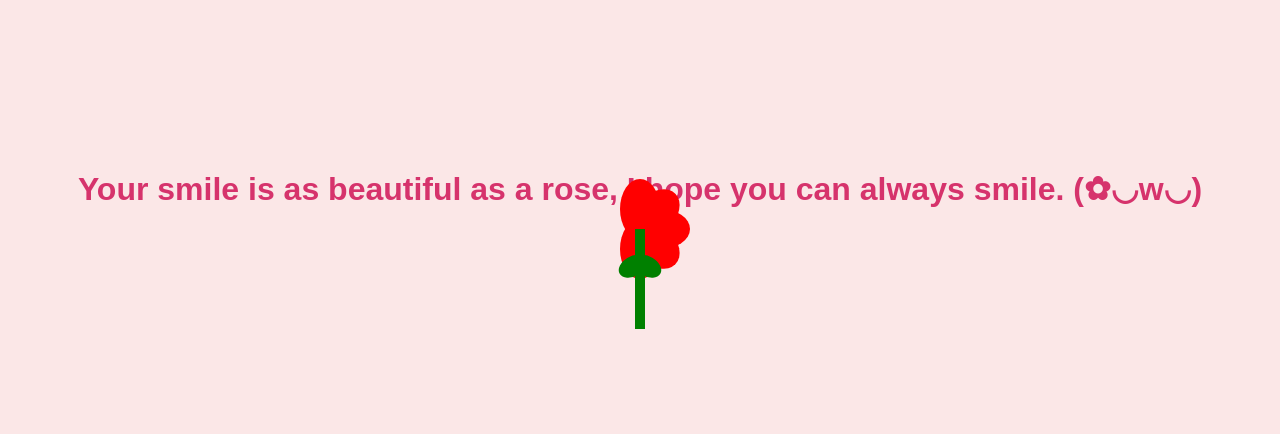
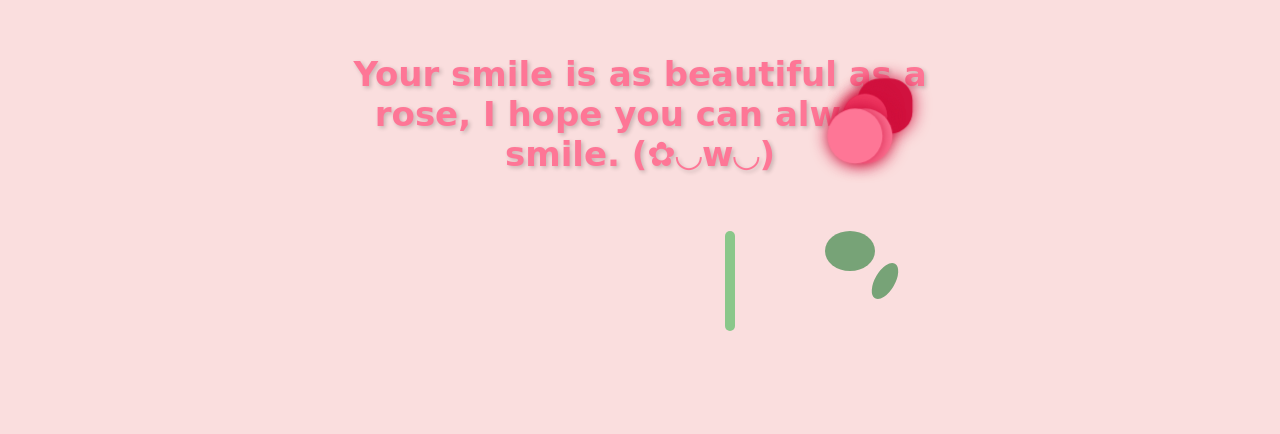
Before and after one commit to AkshatRathod7/rose-day, a plain HTML site: page index.html in a window 1280 px wide. Shown: the part 169-603 px from the top of the page. Drawn offline with Linux system fonts and the light colour scheme.

Commit message:
Update index.html

```diff
--- a/index.html
+++ b/index.html
@@ -10,62 +10,110 @@
             justify-content: center;
             align-items: center;
             height: 100vh;
-            background-color: #fbe7e7;
+            background: #fadede;
             flex-direction: column;
-            font-family: Arial, sans-serif;
+            font-family: 'Sacramento', cursive;
         }
         .container {
+            width: 800px;
+            height: 400px;
+            position: absolute;
+            top: 50%;
+            left: 50%;
+            transform: translate(-50%,-50%);
             text-align: center;
         }
-        .letter h1 {
-            color: #d6336c;
+        h1 {
+            color: #FE7696;
+            font-size: 34px;
+            text-shadow: 2px 2px 4px rgba(0, 0, 0, 0.2);
+        }
+        .letter {
+            width: 600px;
+            height: 400px;
+            display: inline-block;
         }
         .rose {
-            position: relative;
-            display: flex;
-            flex-direction: column;
-            align-items: center;
-            margin-top: 20px;
-        }
-        .flower {
-            position: relative;
-            display: flex;
-            justify-content: center;
-            align-items: center;
+            width: 200px;
+            height: 200px;
+            position: absolute;
+            right: 0;
+            display: inline-block;
+            animation: float 5s infinite ease-in-out;
+            transform: translateY(40%);
         }
         .petal {
-            width: 40px;
-            height: 60px;
-            background: red;
+            width: 50px;
+            height: 50px;
+            background: #fe7696;
             border-radius: 50%;
             position: absolute;
+            box-shadow: 0 0 15px #D1123F;
+            z-index: 2;
+            animation: bloom 10s infinite;
         }
-        .petal:nth-child(1) { transform: rotate(0deg) translateY(-20px); }
-        .petal:nth-child(2) { transform: rotate(45deg) translateY(-20px); }
-        .petal:nth-child(3) { transform: rotate(90deg) translateY(-20px); }
-        .petal:nth-child(4) { transform: rotate(135deg) translateY(-20px); }
-        .petal:nth-child(5) { transform: rotate(180deg) translateY(-20px); }
-
+        .petal:nth-child(2) {
+            transform: rotate(90deg);
+            left: -10px;
+            animation: bloom 10s infinite;
+        }
+        .petal:nth-child(3),
+        .petal:nth-child(4) {
+            width: 40px;
+            height: 40px;
+            left: 5px;
+            top: -15px;
+            z-index: 1;
+            background: #f03a64;
+            animation: bloom 10s infinite;
+        }
+        .petal:nth-child(5) {
+            width: 50px;
+            height: 50px;
+            border-radius: 20px;
+            left: 20px;
+            top: -30px;
+            z-index: 0;
+            background: #d1123f;
+        }
         .leaf {
-            position: relative;
-            display: flex;
-            flex-direction: column;
-            align-items: center;
+            position: absolute;
+            top: 120px;
+            left: -115px;
         }
         .stem {
             width: 10px;
             height: 100px;
-            background: green;
+            background: #8ac78a;
+            border-radius: 5px;
         }
         .leafs {
-            width: 30px;
+            width: 50px;
+            height: 40px;
+            border-radius: 50%;
+            background: #77a377;
+            position: absolute;
+            top: 0;
+            left: 100px;
+            z-index: 49;
+        }
+        .leafs:nth-child(2) {
+            width: 40px;
             height: 20px;
-            background: green;
-            border-radius: 50%;
-            position: absolute;
+            top: 40px;
+            left: 140px;
+            transform: rotate(120deg);
         }
-        .leafs:nth-child(2) { transform: rotate(-30deg) translate(-20px, 20px); }
-        .leafs:nth-child(3) { transform: rotate(30deg) translate(20px, 20px); }
+        @keyframes float {
+            50% {
+                transform: translateY(35%);
+            }
+        }
+        @keyframes bloom {
+            50% {
+                transform: scale(1.1);
+            }
+        }
     </style>
 </head>
 <body>
```
